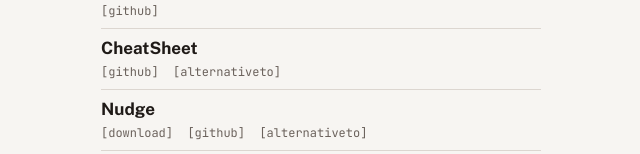
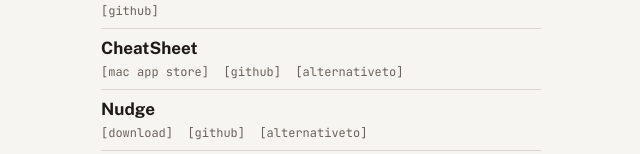
Before and after one commit to weskcode/littlelink, a plain HTML site: page index.html in a window 1280 px wide. Shown: the part 792-946 px from the top of the page, without its empty margins (319-959 px from the left). Drawn offline with nearby package versions, Linux system fonts and the light colour scheme.

Commit message:
Add Mac App Store link for CheatSheet

```diff
--- a/index.html
+++ b/index.html
@@ -91,6 +91,7 @@
         <div class="app">
           <a class="row" href="https://cheatsheet.apphq.online/" target="_blank" rel="noopener">CheatSheet</a>
           <p class="app__socials">
+            <a href="https://apps.apple.com/us/app/liquid-glass-notes-cheatsheet/id6784109231" target="_blank" rel="noopener">[mac app store]</a>
             <a href="https://github.com/weskcode/cheatsheet" target="_blank" rel="noopener">[github]</a>
             <a href="https://alternativeto.net/software/cheatsheet-wes-keetch/about/" target="_blank" rel="noopener">[alternativeto]</a>
           </p>
```
